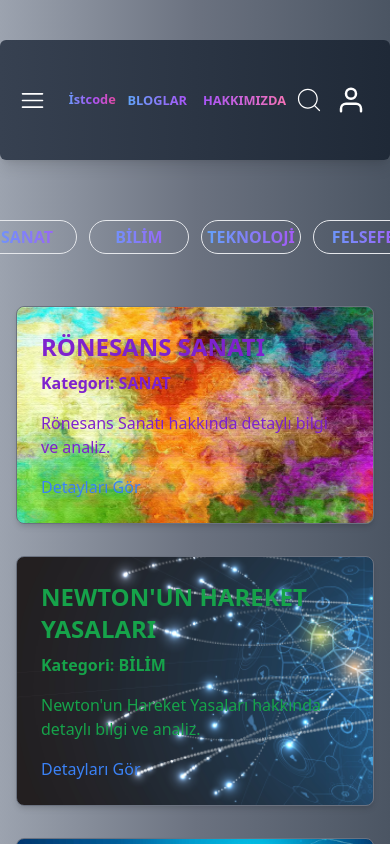
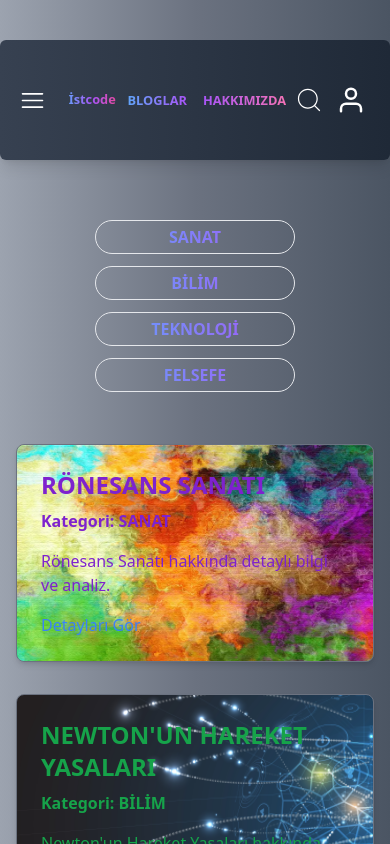
Before and after one commit to baratess/istcode, a Next.js app: page /blogs in a window 390 px wide. Shown: the top 844 px of the page. Built offline with nearby package versions, Linux system fonts and the light colour scheme.

Commit message:
Kategori kısmı responsive yapıldı

```diff
--- a/app/components/home/Category.tsx
+++ b/app/components/home/Category.tsx
@@ -17,7 +17,7 @@ const Category = () => {
   };
 
   return (
-    <div className="flex items-center justify-center px-3 md:px-10 gap-3 md:gap-10 py-5 md:py-8 overflow-x-auto">
+    <div className="flex items-center justify-center px-3 md:px-10 gap-3 md:gap-10 py-5 md:py-8 overflow-x-auto flex-wrap md:flex-nowrap">
       {uniqueCategories.map((category, index) => (
         <div
           className={`border font-bold text-transparent bg-clip-text bg-gradient-to-r from-blue-400 to-purple-500 rounded-full min-w-[100px] w-[200px] flex items-center justify-center cursor-pointer px-2 py-1 text-center hover:scale-105 transform transition duration-200 ${
```
